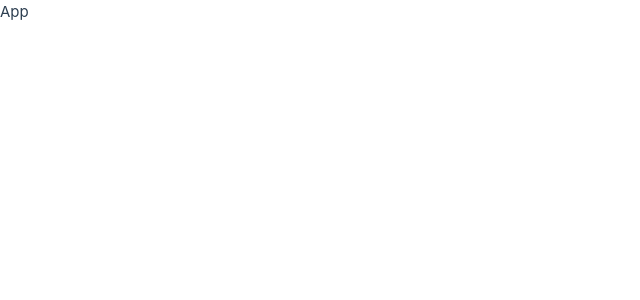
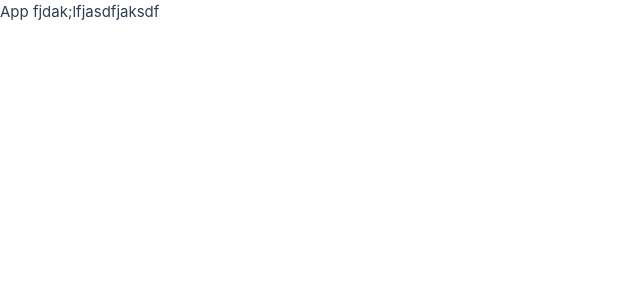
Before and after one commit to patau23/step-vue-course, a Vue app: page / in a window 1280 px wide. Before the commit this address had no page. Shown: the top 300 px of the page, without its empty margins (0-640 px from the left). Built offline with nearby package versions, Linux system fonts and the light colour scheme.

Commit message:
classwork with git

```diff
--- a/src/App.vue
+++ b/src/App.vue
@@ -10,7 +10,7 @@ export default {
 </script>
 
 <template>
-  <div>App</div>
+  <div>App fjdak;lfjasdfjaksdf</div>
 </template>
 
 <style scoped></style>
```
